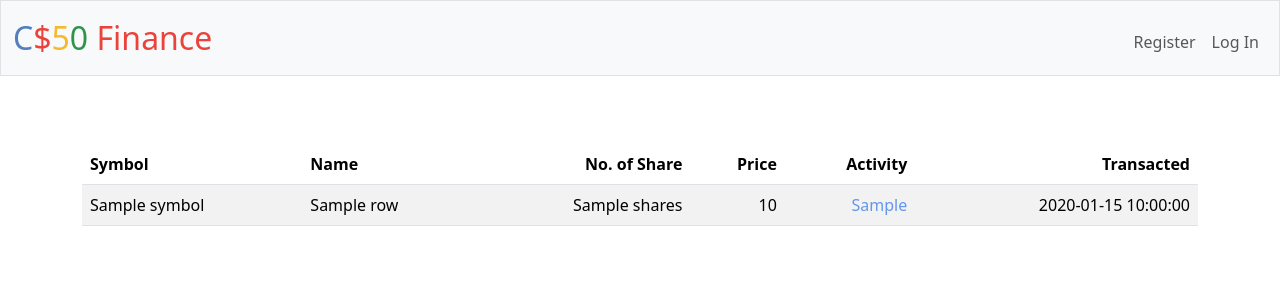
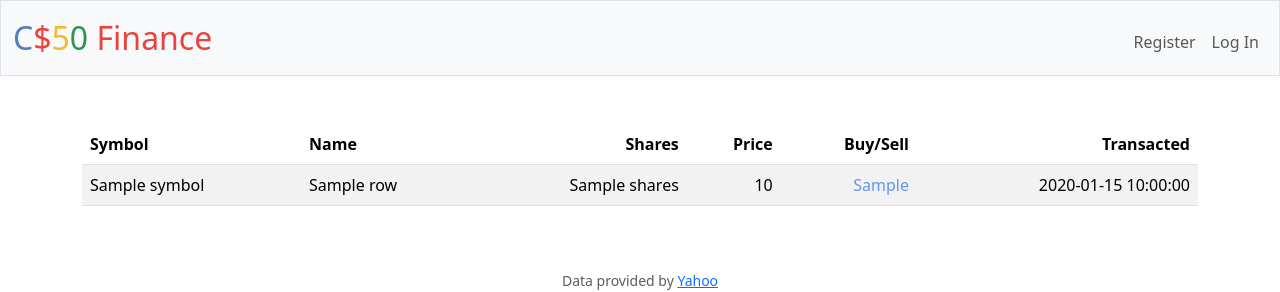
Before and after one commit to faisaltheprofessor/Harvard-CS50, a Flask app: template finance/templates/history.html in a window 1280 px wide. Shown: the top 292 px of the page. Run offline with Flask 3, Linux system fonts and the light colour scheme; the template is opened without the code that fills it: most values are stand-ins (such as "Sample title", 1, 10 or a date in 2020); some libraries are stand-ins or nearby versions.

Commit message:
Sun, Mar 31, 2024, 3:41 AM +02:00

```diff
--- a/finance/templates/history.html
+++ b/finance/templates/history.html
@@ -5,32 +5,31 @@
 {% endblock %}
 
 {% block main %}
-    <div style="text-align: center;">
-        <form action="/history" method="post">
-            <table style="width: 100%; margin-top: 20px;" class="table table-striped">
+    <form action="/history" method="post">
+            <table class="table table-striped">
                 <thead>
                     <tr>
                         <th class="text-start">Symbol</th>
                         <th class="text-start">Name</th>
-                        <th class="text-end">No. of Share</th>
+                        <th class="text-end">Shares</th>
                         <th class="text-end">Price</th>
-                        <th class="text-end">Activity</th>
+                        <th class="text-end">Buy/Sell</th>
                         <th class="text-end">Transacted</th>
                     </tr>
                 </thead>
-                <tbody>
+            <tbody>
                     {% for row in database %}
                     <tr>
                         <td class="text-start">{{ row["symbol"] }}</td>
                         <td class="text-start">{{ row["name"] }}</td>
                         <td class="text-end">{{ row["shares"] }}</td>
                         <td class="text-end">{{ row["price"] }}</td>
-                        <td class="text-end red" style="color: {% if row['buy_sell'] == 'SELL' %}red{% else %}cornflowerblue{% endif %};">{{ row["buy_sell"] }}</td>
+                        <td class="text-end red" style ="color: {% if row['buy_sell'] == 'SELL' %}red{% else %}cornflowerblue{% endif %};">{{ row["buy_sell"] }}</td>
                         <td class="text-end">{{ row["Timestamp"] }}</td>
                     </tr>
                     {% endfor %}
-                </tbody>
+            </tbody>
             </table>
-        </form>
-    </div>
-{% endblock %}
+        </main>
+
+{% endblock %}f
```
